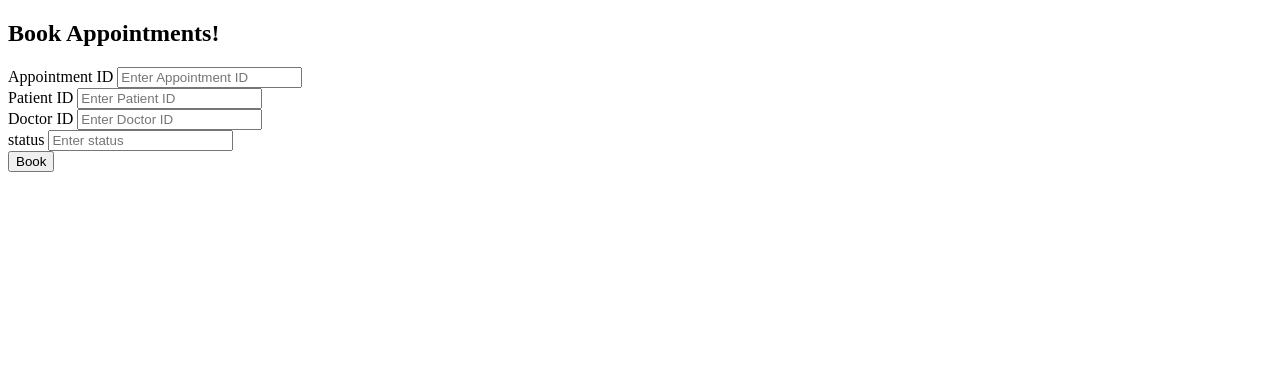
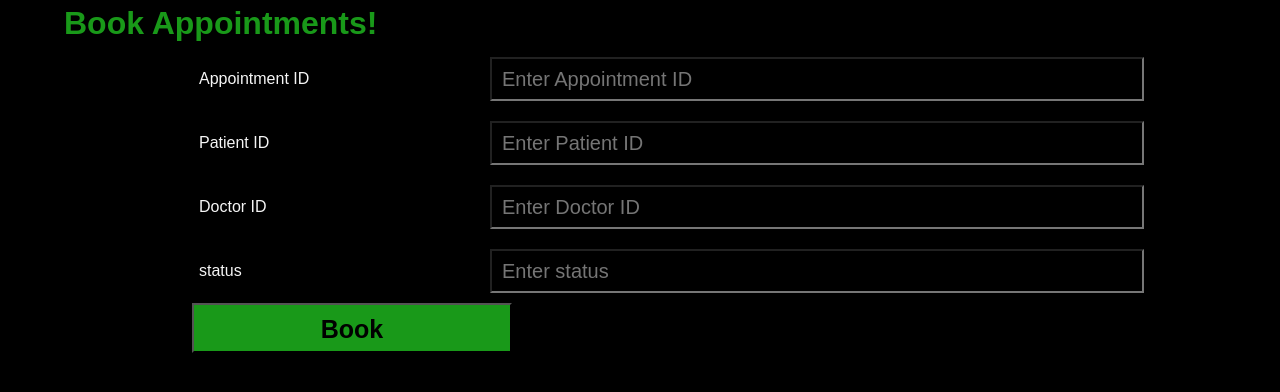
Before and after one commit to karmakarsubhajit/HospitalManagementSystem, a PHP site: page /php_scripts/appointments/book_appointments.php in a window 1280 px wide. Shown: the top 392 px of the page. Run offline with PHP 8.4, Linux system fonts and the light colour scheme; the visitor is signed in with stand-in values (Sample User, id 1).

Commit message:
added style here

```diff
--- a/php_scripts/appointments/book_appointments.php
+++ b/php_scripts/appointments/book_appointments.php
@@ -9,47 +9,46 @@
 <html>
     <head>
         <title>Book Appointments </title>
+		<link rel="stylesheet" href="../styles/add_emp.css">
     </head>
     <body>
 
- <h2>Book Appointments!</h2>
+ <h2 class="main__heading">Book Appointments!</h2>
  <form method="post" action="insert_appointment.php">
-        <div>
+ 	<div class="form__container">
+        <div class="block">
 			<label for="appID">
 			  Appointment ID
 			</label>
 			<input type="text" name="App_ID"  placeholder="Enter Appointment ID">
 		</div>
 
-		<div>
+		<div class="block">
 			<label for="patientID">
 			  Patient ID
 			</label>
 			<input type="text" name="Patient_ID"  placeholder="Enter Patient ID">
 		</div>
 
-		<div>
+		<div class="block">
 			<label for="doctorID">
 				Doctor ID
 			</label>
 			<input type="text" name="Doctor_ID"  placeholder="Enter Doctor ID">
 		</div>
 
-		<div>
+		<div class="block">
 			<label for="status">
 				status
 			</label>
 			<input type="text" name="status"  placeholder="Enter status">
 		</div>
 
-
-
-	<button type="submit" name="submit" >
-		Book
-	</button>
-	</form>
-
-
-    </body>
+		<button id="submit__button" type="submit" name="submit" >
+			Book
+		</button>
+	</div>
+</form>
+</body>
 
 </html>
```
